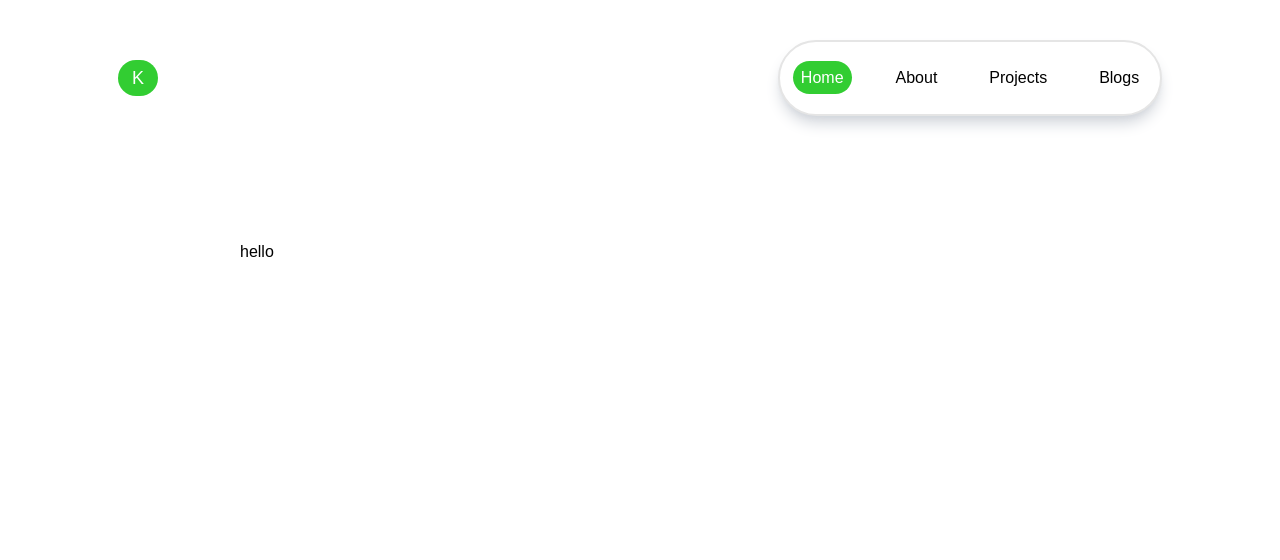
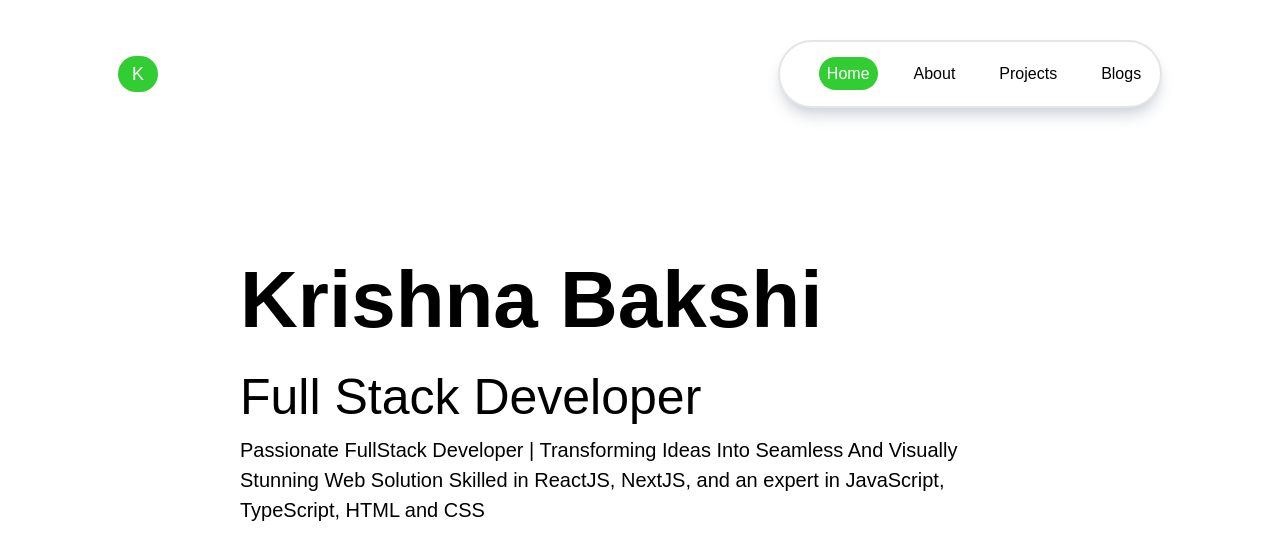
Before and after one commit to krishnabakshi2455/krishnabakshi.app, a Next.js app: page / in a window 1280 px wide. Shown: the top 560 px of the page. Built offline with nearby package versions, Linux system fonts and the light colour scheme.

Commit message:
animations-setup

```diff
--- a/package.json
+++ b/package.json
@@ -9,6 +9,8 @@
     "lint": "next lint"
   },
   "dependencies": {
+    "@types/aos": "^3.0.7",
+    "aos": "^2.3.4",
     "autoprefixer": "^10.4.20",
     "class-variance-authority": "^0.7.0",
     "clsx": "^2.1.1",
--- a/src/app/(site)/page.tsx
+++ b/src/app/(site)/page.tsx
@@ -1,7 +1,7 @@
 "use client"
 import Image from "next/image";
 import useCanvasCursor from '@/animations/canvahook/useCanvasCursor '
-
+import HomeHero from '@/components/Home/HomeHero'
 
 
 export default function Home() {
@@ -15,7 +15,7 @@ export default function Home() {
 
 
      <div className="m-60">
-        hello
+        <HomeHero />
      </div>
 
 
--- a/src/components/About/AboutHero.tsx
+++ b/src/components/About/AboutHero.tsx
@@ -2,7 +2,11 @@ import React from 'react'
 
 const About = () => {
   return (
-    <div>About</div>
+    <>
+      <div className='m-60'>
+        hello from about hero
+    </div>
+    </>
   )
 }
 
--- a/src/components/Home/HomeHero.tsx
+++ b/src/components/Home/HomeHero.tsx
@@ -1,8 +1,38 @@
-import React from 'react'
+import React, { useEffect, useRef } from 'react'
+import AOS from 'aos'
+import 'aos/dist/aos.css';
+
 
 const Home = () => {
+
+  useEffect(() => {
+    AOS.init({
+      duration: 1000,  // Duration of the animation in milliseconds
+      easing: 'ease-in-out',  // Easing function for the animation
+      once: true,  // Animation happens only once
+    });
+  }, []);
   return (
-    <div>Home</div>
+    <>
+
+      <div data-aos="fade-down-right"  className='w-full '>
+        {/* heading start */}
+        <div className='flex flex-col'>
+          <h1 className='text-[80px] font-semibold'>Krishna Bakshi</h1>
+          <h2 className='text-[50px]'>Full Stack Developer</h2>
+        </div>
+
+        {/* heading paragraph */}
+
+        <p className='text-[20px]'>
+          Passionate FullStack Developer | Transforming Ideas Into Seamless And Visually Stunning Web Solution Skilled in ReactJS, NextJS, and an expert in JavaScript, TypeScript, HTML and CSS
+        </p>
+      </div>
+
+
+
+
+    </>
   )
 }
 
--- a/src/components/header/Header.css
+++ b/src/components/header/Header.css
@@ -1,8 +1,8 @@
-.active{
+/* .active{
     background-color: #32CD32;
     color: white;
     padding: 8px;
     border-radius: 100px;
     transition: all 0.3s ease-in;
     transform: scaleY(1.1)
-}
+} */
--- a/src/components/header/Header.tsx
+++ b/src/components/header/Header.tsx
@@ -1,76 +1,97 @@
-"use client"
-import React, { useState } from 'react'
+"use client";
+
+import React, { useEffect, useRef, useState } from "react";
 import { motion } from "framer-motion";
-import Link from 'next/link';
-import { usePathname } from 'next/navigation';
-import './Header.css'
-import { IoMenuOutline } from "react-icons/io5";
-
-const header: React.FC = () => {
-    const pathname = usePathname();
+import Link from "next/link";
+import { usePathname } from "next/navigation";
+import "./Header.css";
+import AOS from 'aos'
+import 'aos/dist/aos.css';
 
 
+const Header: React.FC = () => {
+    const pathname = usePathname();
+    const linkRefs = useRef<Record<string, HTMLAnchorElement | null>>({});
+    const [indicatorStyle, setIndicatorStyle] = useState<{ left: number; width: number }>({
+        left: 0,
+        width: 0,
+    });
+
+    const linkspath = [
+        { name: "Home", path: "/" },
+        { name: "About", path: "/about" },
+        { name: "Projects", path: "/projects" },
+        { name: "Blogs", path: "/blogs" },
+    ];
+
     const isActive = (path: string) => pathname === path;
-    console.log(pathname);
+
+    // Update the indicator position and size when pathname changes
+    useEffect(() => {
+        const activeLink = linkRefs.current[pathname];
+        if (activeLink) {
+            const rect = activeLink.getBoundingClientRect();
+            setIndicatorStyle({
+                left: activeLink.offsetLeft,
+                width: rect.width,
+            });
+        }
+    }, [pathname]);
 
     return (
-        <>
-            <div className='fixed top-10 h-10 w-screen z-10'>
-                <div className='header-container-main flex justify-around gap-96  items-center  w-full '>
-
-                    <div className='header-logo-container-container bg-white rounded-full'>
+        <div className="fixed top-10 h-10 w-screen z-10">
+            <div className="header-container-main flex justify-around gap-96 items-center w-full">
+                {/* Logo Section */}
+                <div className="header-logo-container-container bg-white rounded-full">
                     <motion.button
                         className="button text-lg bg-[#32CD32] w-10 h-9 rounded-full text-white"
                         whileHover={{ scale: 1.1 }}
                         whileTap={{ scale: 0.9 }}
                         transition={{ type: "spring", stiffness: 400, damping: 10 }}
-                        >K</motion.button>
+                    >
+                        K
+                    </motion.button>
                 </div>
 
-
-                    {/* Header Links start */}
-
-                    <div className=' flex gap-7 border-solid justify-center border-2 shadow-gray-300 p-5 rounded-full shadow-lg bg-white w-96'>
-                        <motion.button
-                            className="button p-1"
+                {/* Header Links Section */}
+                <div className="flex gap-7 border-solid justify-center border-2 shadow-gray-300 p-5 rounded-full shadow-lg bg-white w-96 relative" data-aos="fade-up">
+                    {/* Active Background Indicator */}
+                    <motion.div
+                        // className="absolute top-0 h-full bg-[#32CD32] rounded-full -z-10"
+                        // animate={{
+                        //     left: `${indicatorStyle.left}px`,  // Animate left position
+                        //     width: `${indicatorStyle.width}px`, // Animate width
+                        // }}
+                        // transition={{
+                        //     duration: 0.3, // Transition time for smooth sliding
+                        //     ease: "easeInOut",
+                        // }}
+                    />
+                    {/* Links */}
+                    {linkspath.map((link) => (
+                        <motion.div
+                            key={link.path}
+                            className="relative"
                             whileHover={{ scale: 1.1 }}
                             whileTap={{ scale: 0.9 }}
                             transition={{ type: "spring", stiffness: 400, damping: 10 }}
                         >
-                            <Link href='/' className={pathname === '/' ? 'active' : 'p-2 header-links-container'}>Home</Link>
-                        </motion.button>
-
-                        <motion.button
-                            className="button p-1 "
-                            whileHover={{ scale: 1.1 }}
-                            whileTap={{ scale: 0.9 }}
-                            transition={{ type: "spring", stiffness: 400, damping: 10 }}
+                            <Link
+                                href={link.path}
+                                passHref
+                                ref={(el) => {
+                                    linkRefs.current[link.path] = el as HTMLAnchorElement;
+                                }}
+                                className={`p-2 header-links-container ${isActive(link.path) ? "text-white bg-[#32CD32] rounded-full" : "text-black"}`}
                             >
-                            <Link href="/about" className={isActive('/about') ? 'active' : 'p-2 header-links-container'}>About</Link>
-                        </motion.button>
-
-                        <motion.button
-                            className="button p-1"
-                            whileHover={{ scale: 1.1 }}
-                            whileTap={{ scale: 0.9 }}
-                            transition={{ type: "spring", stiffness: 400, damping: 10 }}
-                        >
-                            <Link href="/projects" className={isActive('/projects') ? 'active' : 'p-2 header-links-container'}>Projects</Link>
-                        </motion.button>
-
-                        <motion.button
-                            className="button p-1"
-                            whileHover={{ scale: 1.1 }}
-                            whileTap={{ scale: 0.9 }}
-                            transition={{ type: "spring", stiffness: 400, damping: 10 }}
-                        >
-                            <Link href="/blogs" className={isActive('/blogs') ? 'active' : 'p-2 header-links-container' }>Blogs</Link>
-                        </motion.button>
+                                {link.name}
+                            </Link>
+                        </motion.div>
+                    ))}
                 </div>
             </div>
         </div>
-        </>
-    )
-}
+    );
+};
 
-export default header
+export default Header;
```
Also changed, not shown: 1 other file (tests, documents, lock files or other folders). Lines whose indentation alone changed are shown as unchanged.
